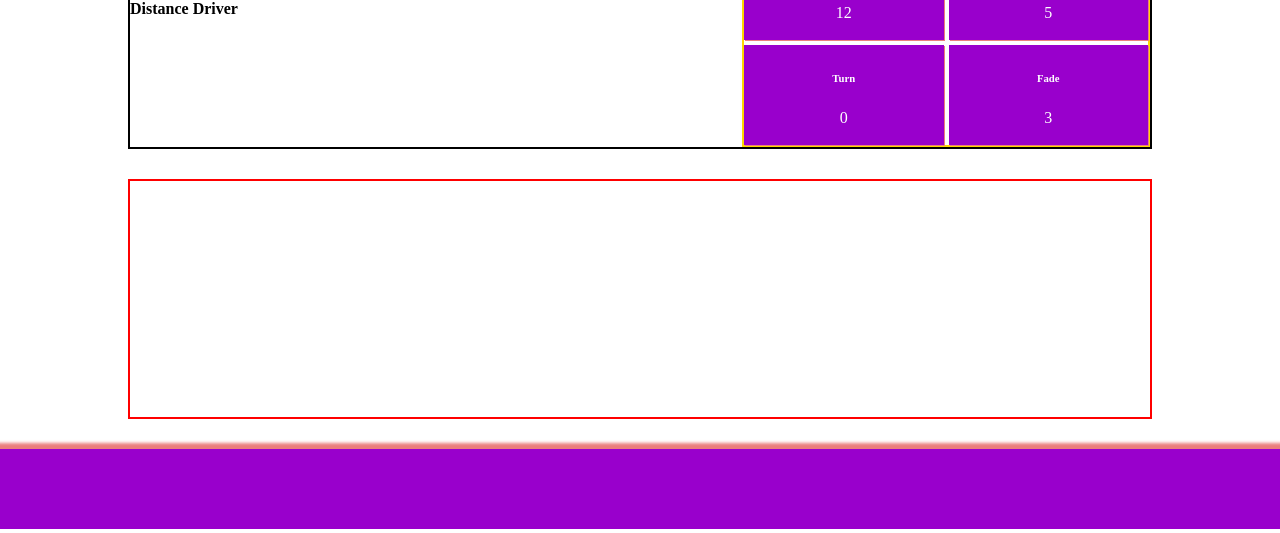
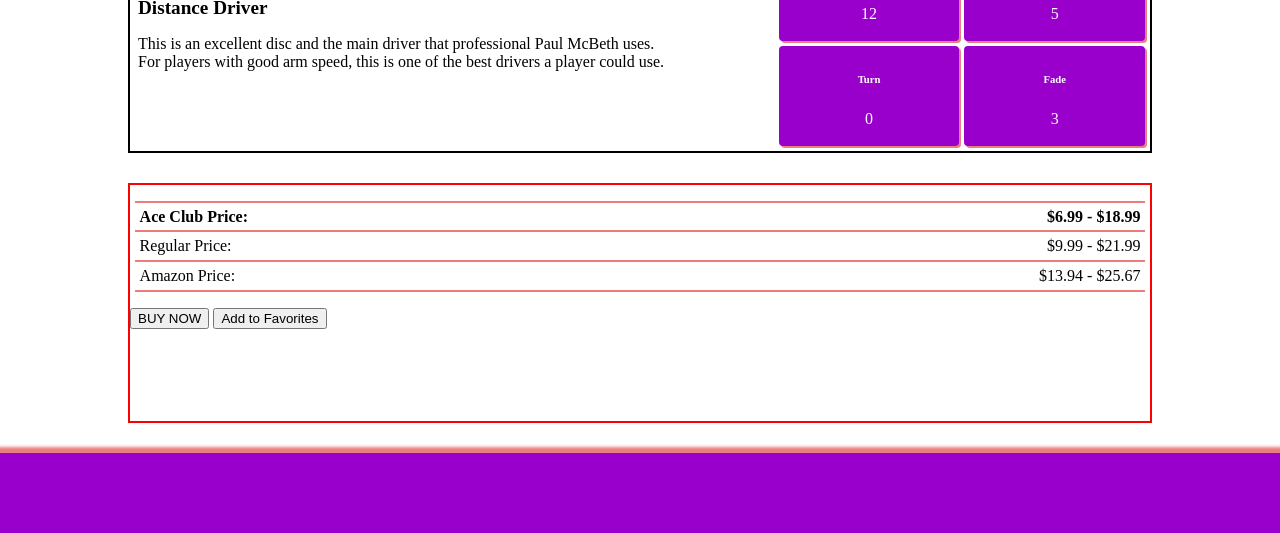
Before and after one commit to DrybonesJ/first-project, a plain HTML site: page index.html in a window 1280 px wide. Shown: the part 745-1278 px from the top of the page. Drawn offline with Linux system fonts and the light colour scheme.

Commit message:
Disc Info and Price Sections progress

```diff
--- a/index.html
+++ b/index.html
@@ -30,17 +30,29 @@
         </nav>
     </header>
     <main>
+        <!-- Product Carousel -->
         <section id="product-carousel">
             <div class="product-carousel">
 
             </div>
         </section>
+
+        <!-- Disc Info -->
         <section id="disc-info">
             <div class="disc-info">
+
+                <!-- Textual Info -->
                 <div class="disc-name">
                     <h3>Discraft Force</h1>
-                    <h4>Distance Driver</h4>
+                        <h4>Distance Driver</h4>
+                        <p>
+                            This is an excellent disc and the main driver that professional
+                            Paul McBeth uses. For players with good arm speed, this is one
+                            of the best drivers a player could use.
+                        </p>
                 </div>
+
+                <!-- Flight Numbers -->
                 <div class="flight-numbers">
                     <div class="number speed">
                         <h6>Speed</h6>
@@ -61,9 +73,24 @@
                 </div>
             </div>
         </section>
+
+        <!-- Pricing -->
         <section id="pricing">
             <div class="pricing">
-
+                <div class="price top-price ace-club-price">
+                    <p>Ace Club Price:</p>
+                    <p>$6.99 - $18.99</p>
+                </div>
+                <div class="price">
+                    <p>Regular Price:</p>
+                    <p>$9.99 - $21.99</p>
+                </div>
+                <div class="price bottom-price">
+                    <p>Amazon Price:</p>
+                    <p>$13.94 - $25.67</p>
+                </div>
+                <button>BUY NOW</button>
+                <button>Add to Favorites</button>
             </div>
         </section>
     </main>
--- a/styles.css
+++ b/styles.css
@@ -6,6 +6,8 @@
 
     /* Nav Bar */
     --nav-height: 7vh;
+
+    /* Body */
     --section-width: 80vw;
 }
 
@@ -119,7 +121,26 @@ nav ul li:hover a {
     justify-content: space-between;
     width: var(--section-width);
     margin: auto;
+    padding-left: 0.5em;
     border: 2px solid black;
+}
+
+.disc-name {
+    width: calc(var(--section-width) / 0.7);
+    margin-right: 10%;
+}
+
+.disc-name h3, h4 {
+    margin-top: 0em;
+    margin-bottom: 0.3em;
+}
+
+.disc-name h3 {
+    font-size: 2.5em;
+}
+
+.disc-name h4 {
+    font-size: 1.2em;
 }
 
 /* ChatGPT used on Feb 27, 2024 with the following prompts: */
@@ -131,17 +152,18 @@ nav ul li:hover a {
     grid-template-columns: repeat(2, 1fr);
     grid-template-rows: repeat(2, 1fr);
     grid-gap: 5px;
-    width: 40%;
-    height: 61%;
-    border: 2px solid gold;
+    width: 100%;
+    border: 5px solid var(--primary);
+    border-top: 3px solid var(--primary);
 }
 
 .number {
     background-color: var(--secondary);
     color: var(--primary);
     text-align: center;
-    box-shadow: 1px 1px 0px var(--accent);
+    box-shadow: 2px 2px 0px var(--accent);
     border: 2px solid var(--secondary);
+    border-radius: 4px;
 }
 
 /* Pricing */
@@ -153,11 +175,45 @@ nav ul li:hover a {
     border: 2px solid red;
 }
 
+.price {
+    display: flex;
+    justify-content: space-between;
+    margin: 0 0.3em 0;
+    padding: 0;
+    border-top: 2px solid var(--accent);
+}
+
+.price p {
+    margin: 0.3em;
+}
+
+.top-price {
+    margin-top: 1em;
+}
+
+.ace-club-price {
+    font-weight: bold;
+}
+
+.bottom-price {
+    border-bottom: 2px solid var(--accent);
+    margin-bottom: 1em;
+}
+
 /* Footer */
 
 footer {
     background-color: var(--secondary);
-    width: 100vw;
     height: 10vh;
+    margin: 0px;
+    padding: 0px;
     box-shadow: 0px -3px 3px 3px var(--accent);
 }
+
+/* Media Resolutions for Wide Screen */
+
+@media (min-width: 768px) {
+  .product-carousel {
+    width: 40vw;
+  }
+}
```
